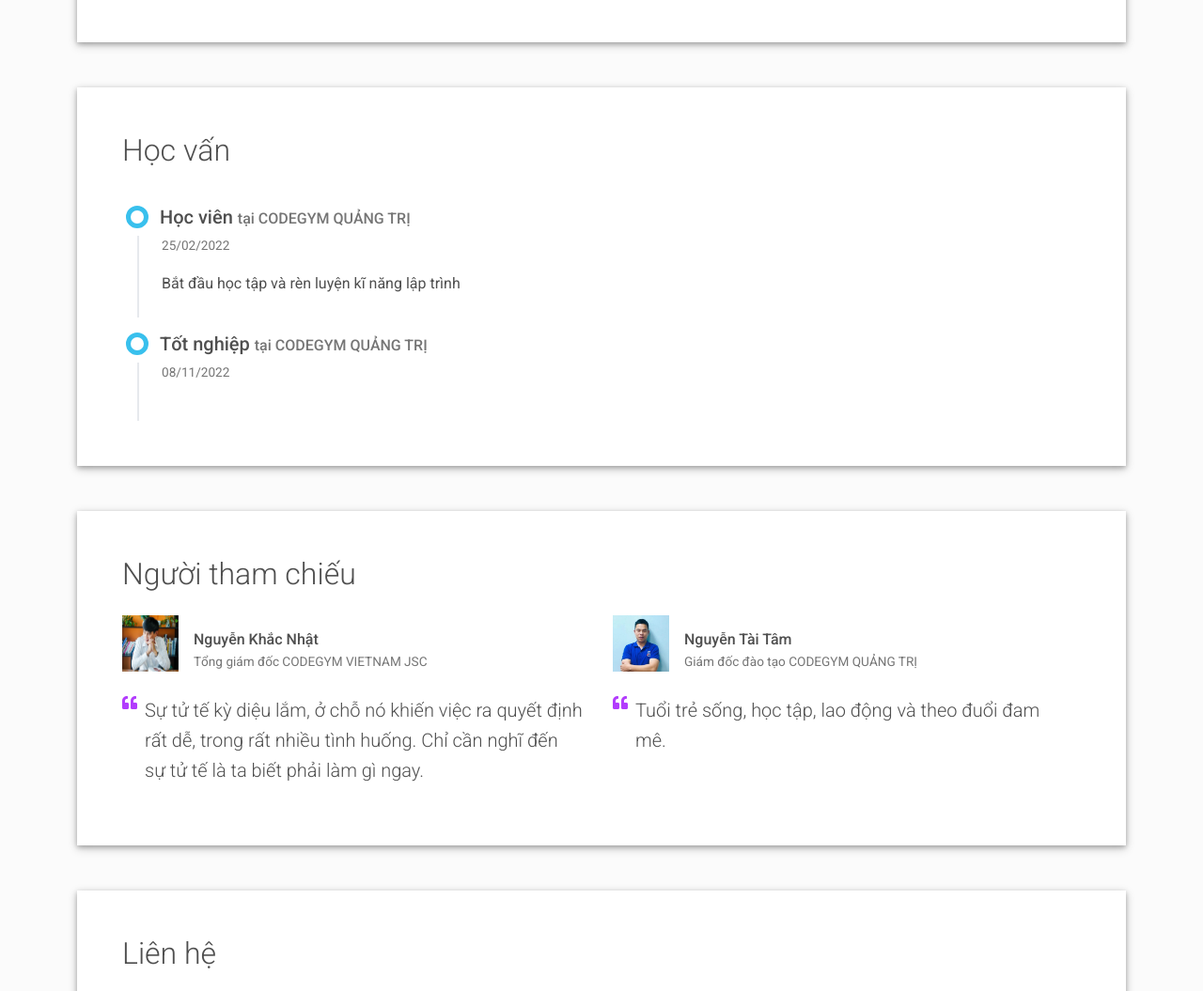
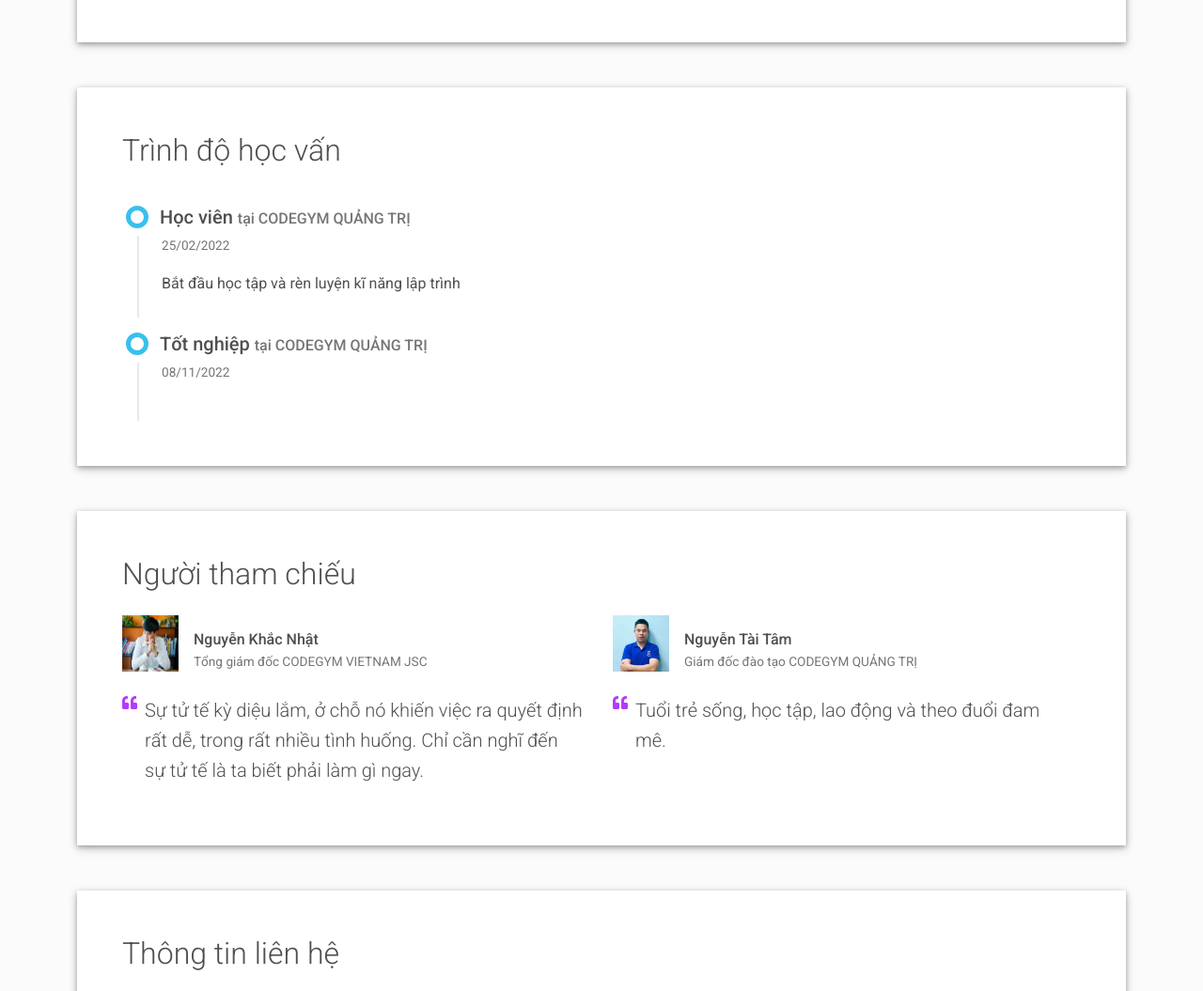
Before and after one commit to PhanCuong7796/phanngoccuong.github.io, a plain HTML site: page index.html in a window 1280 px wide. Shown: the part 1444-2499 px from the top of the page at 94% size. Drawn offline with Linux system fonts and the light colour scheme.

Commit message:
Update index.html

```diff
--- a/index.html
+++ b/index.html
@@ -180,7 +180,7 @@
   </div>
   <div class="shadow-1-strong bg-white my-5 p-5" id="experience">
     <div class="work-experience-section">
-      <h2 class="h2 fw-light mb-4">Học vấn</h2>
+      <h2 class="h2 fw-light mb-4">Trình độ học vấn</h2>
       <div class="timeline">
         <div class="timeline-card timeline-card-info" data-aos="fade-in" data-aos-delay="0">
           <div class="timeline-head px-4 pt-3">
@@ -235,7 +235,7 @@
   </div>
   <div class="shadow-1-strong bg-white my-5 p-5" id="contact">
     <div class="contant-section">
-      <h2 class="h2 fw-light text mb-4">Liên hệ</h2>
+      <h2 class="h2 fw-light text mb-4">Thông tin liên hệ</h2>
       <div class="row mb-4">
         <div class="col-md-5" data-aos="fade-left" data-aos-delay="200">
           <div class="mt-1">
```
